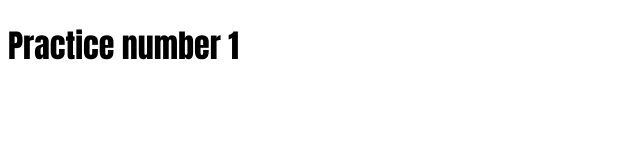
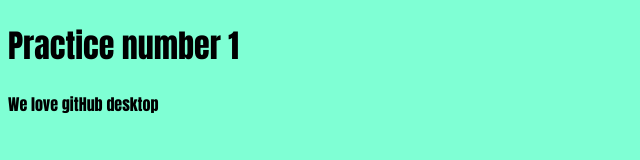
Before and after one commit to psegovia2022/gitHubPractice1, a plain HTML site: page index.html in a window 1280 px wide. Shown: the whole page, without its empty margins (0-640 px from the left). Drawn offline with Linux system fonts and the light colour scheme.

Commit message:
css modified
background color added.
paragraph added in index

```diff
--- a/index.html
+++ b/index.html
@@ -10,6 +10,7 @@
 <body>
 
     <h1>Practice number 1</h1>
+    <p> We love gitHub desktop</p>
 
 </body>
 </html>
--- a/styles/main.css
+++ b/styles/main.css
@@ -1,3 +1,4 @@
 body {
     font-family:Impact, Haettenschweiler, 'Arial Narrow Bold', sans-serif;
+    background-color: aquamarine;
 }
```
